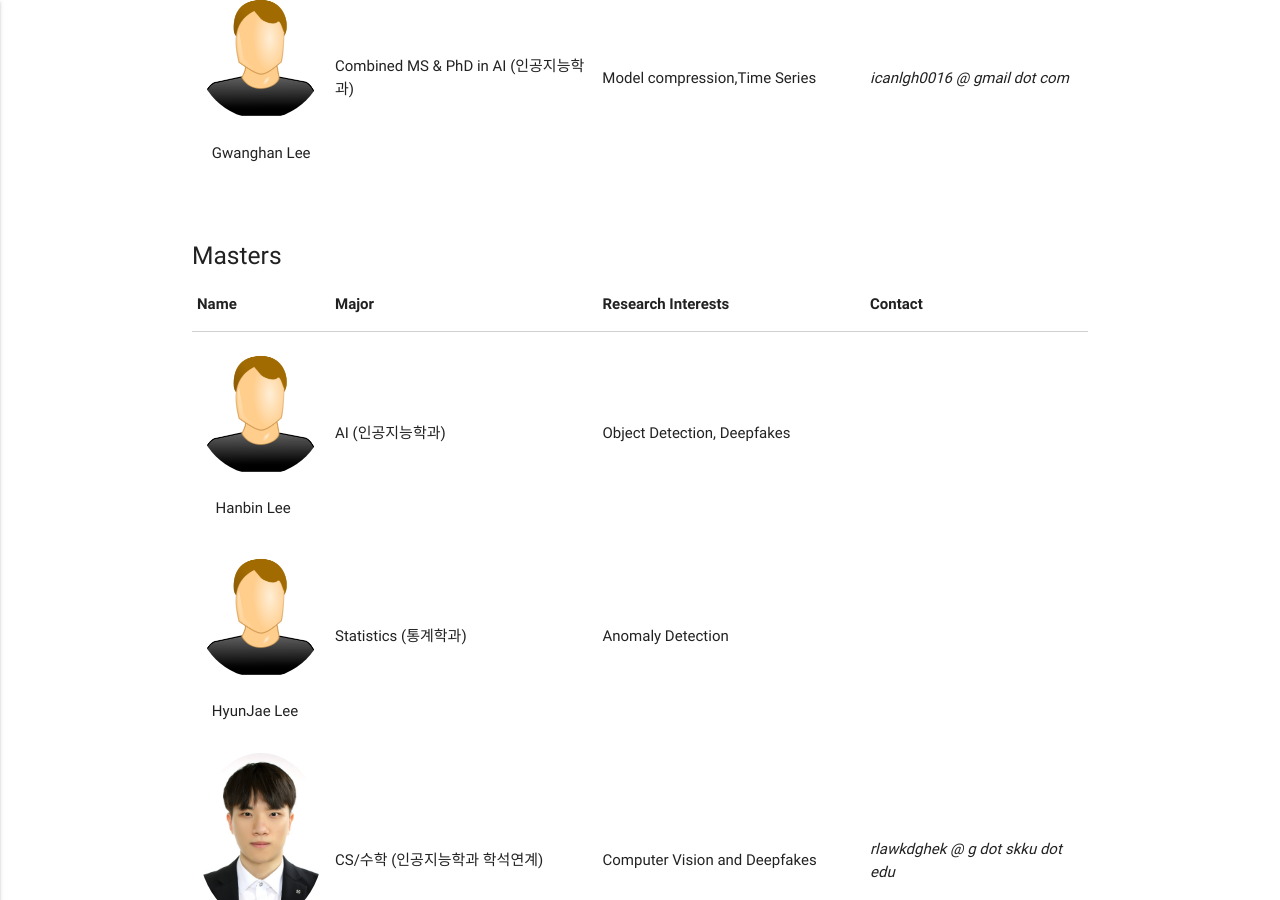
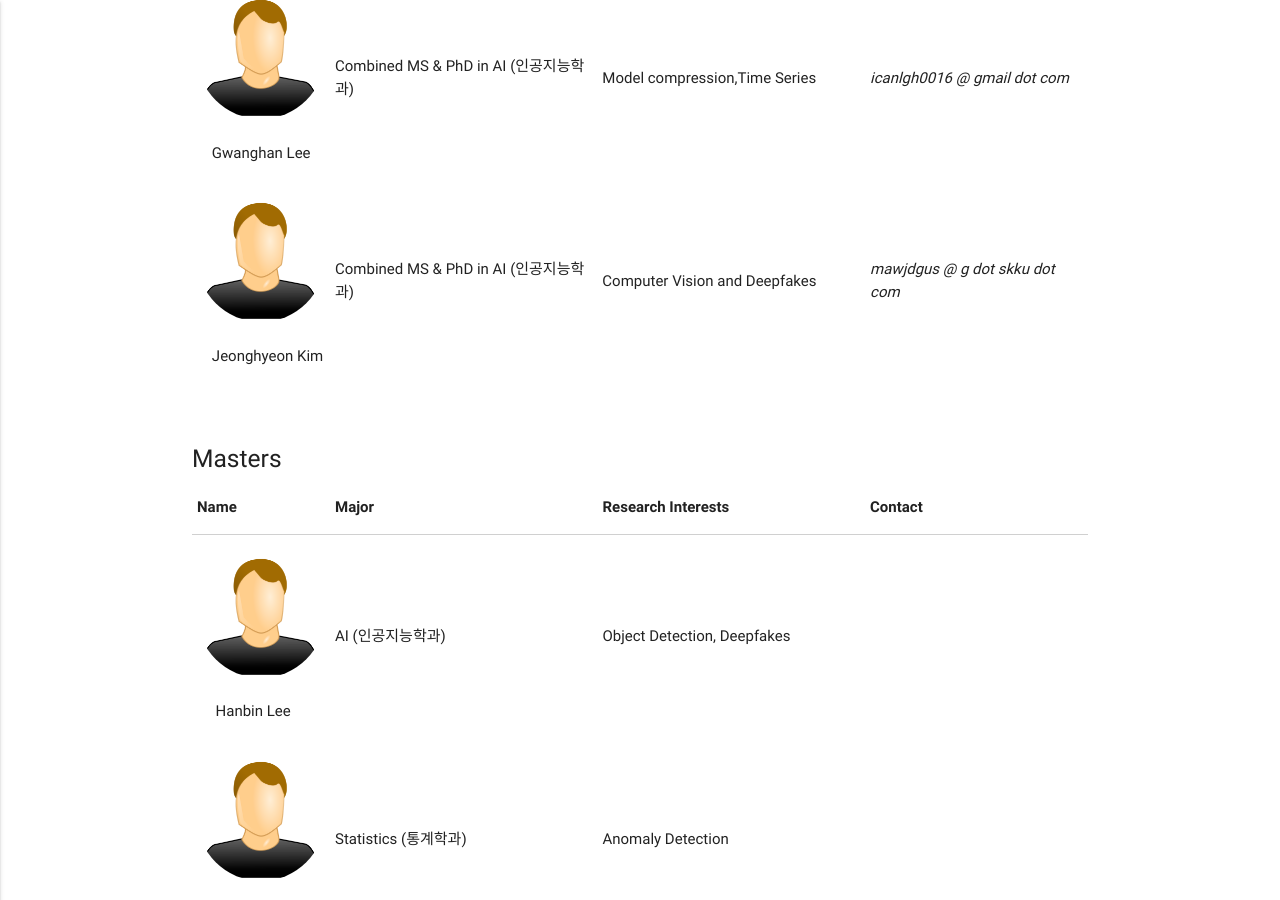
Before and after one commit to Yurim990507/DASH-Lab.github.io, a Jekyll site: the page built from Members.md, in a window 1280 px wide and 900 px high, scrolled down 1273 px. Built offline with Jekyll 4.4.1, drawn with Linux system fonts in a browser that asks for light colours.

Commit message:
add Jeonghyeon profile

```diff
--- a/Members.md
+++ b/Members.md
@@ -82,6 +82,17 @@ permalink: /Members/
                   <td>Combined MS & PhD in AI (인공지능학과) </td>
                   <td>Model compression,Time Series </td>
                   <td><i>icanlgh0016 @ gmail dot com</i></td>
+                </tr>
+                <tr>
+                  <td align="center">
+                      <div style="display:flex;flex-direction:column">
+                        <img src="/img/dummy_male.png" alt="" height="auto" width="128" style="border-radius:50%"><br>
+                          &nbsp;&nbsp;&nbsp;&nbsp;Jeonghyeon Kim
+                      </div>
+                  </td>
+                  <td>Combined MS & PhD in AI (인공지능학과) </td>
+                  <td>Computer Vision and Deepfakes </td>
+                  <td><i>mawjdgus @ g dot skku dot com</i></td>
                 </tr>
               </tbody>
             </table>
```
